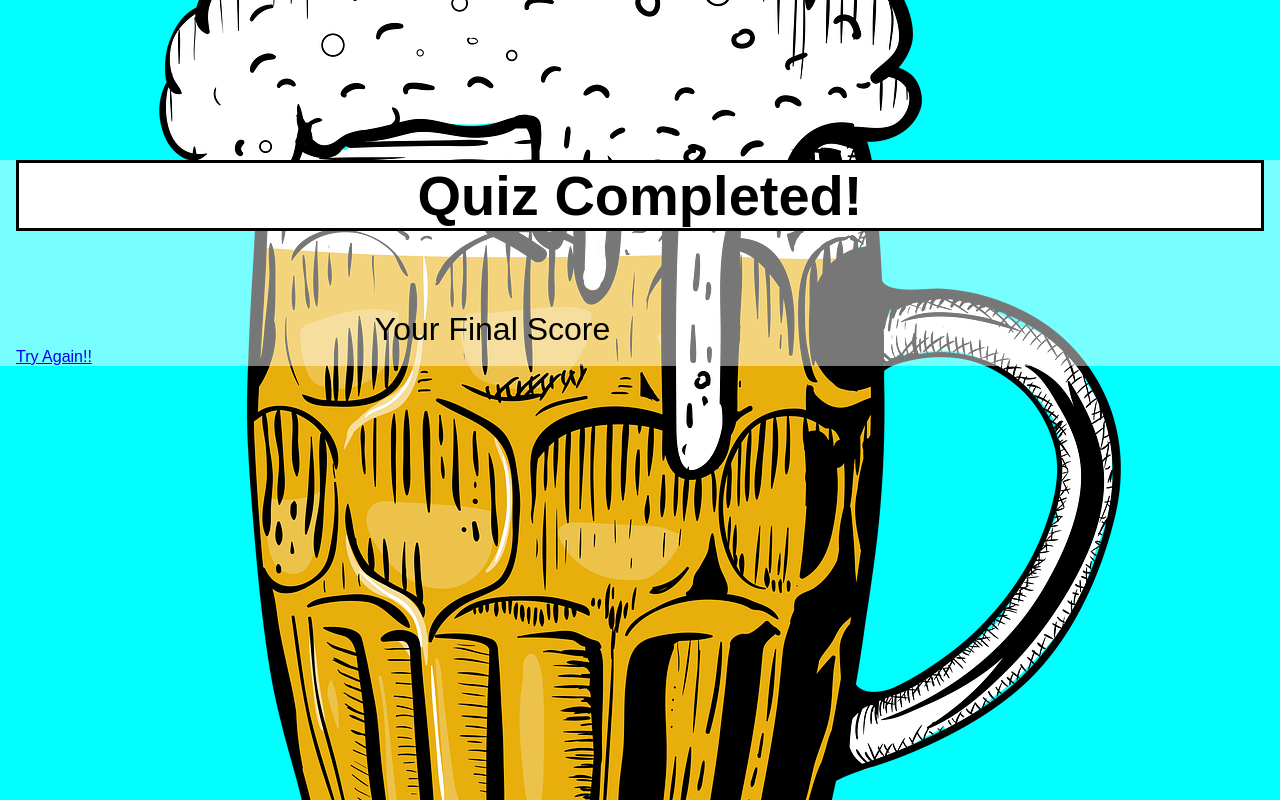
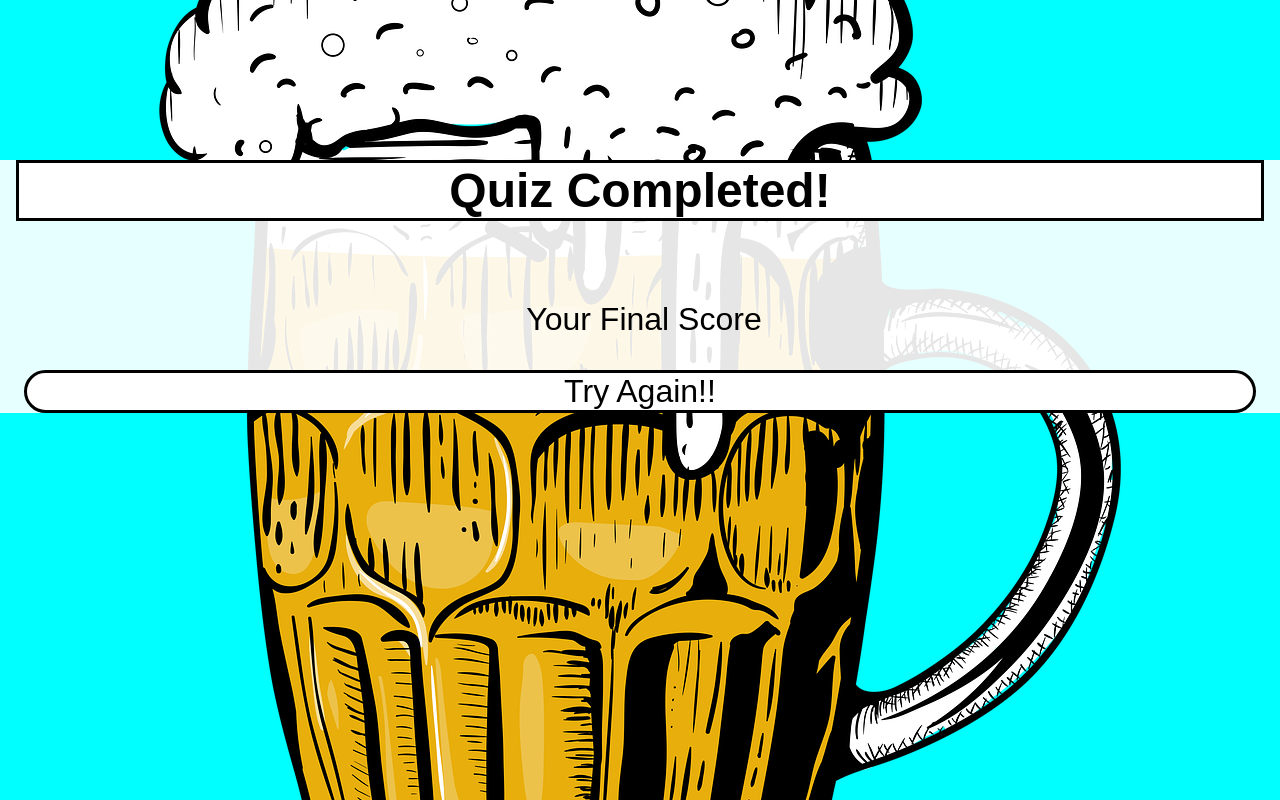
Before and after one commit to julianbohm/pubquiz, a plain HTML site: page end.html in a window 1280 px wide. Drawn offline with Linux system fonts and the light colour scheme; a web font is replaced by a local one.

Commit message:
final styling

```diff
--- a/assets/css/style.css
+++ b/assets/css/style.css
@@ -6,7 +6,7 @@
 }
 
 h1 {
-    font-size: 3.5rem;
+    font-size: 3rem;
     font-weight: 600;
     margin: 10rem 0 5rem;
     background-color: white;
@@ -15,12 +15,6 @@ h1 {
     border: black solid;
 }
 
-
-.wrapper {
-   width: 100%;
-    max-width: 1200px;
-    margin: 0 auto;
-}
 
 /* utilities */
 
@@ -76,6 +70,7 @@ body {
     margin: 2rem 0.5rem;
     font-size: 1rem;
     border: 0.2rem solid black;
+    border-radius: 20px;
     text-decoration: none;
     background-color: rgba(255, 255, 255, 0.7);
 }
@@ -148,16 +143,43 @@ body {
 
 #finalP {
     display: flex;
-    justify-content: space-evenly;
+    justify-content:center;
     text-align: center;
     padding-left: 2rem;
     font-size: 2rem;
 
+}
+
+#finalP > span {
+    padding-left: 1.5rem;
+}
+
+#finalBtn {
+
+    display: flex;
+    justify-content: center;
+    align-items: center;
+    text-align: center;
+    padding: 0;
+    color: black;
+    margin: 2rem 0.5rem;
+    font-size: 2rem;
+    border : 0.2rem solid black;
+    border-radius: 25px;
+    text-decoration: none;
+    background-color: rgba(255, 255, 255, 1);
 
 }
 
+#finalBtn:hover {
+    cursor: pointer;
+    box-shadow: 0 0.5rem 2.5rem 0 rgba(63, 44, 2, 0.767);
+    transform: translateY(-0.5rem);
+    transition: transform 500ms;
+}
+
 #end {
-    background-color: rgba(255, 255, 255, 0.466);
+    background-color: rgba(255, 255, 255, 0.9);
     padding: 0 1rem;
 
 }
--- a/end.html
+++ b/end.html
@@ -18,9 +18,9 @@
 <body>
     <div id="end">
         <h1>Quiz Completed!</h1>
-        <div class="end-btn">
+        <div>
             <p  id="finalP">Your Final Score  <span id="finalScore"></span></p>
-            <a  href="index.html">Try Again!!</a>
+            <a id="finalBtn"  href="index.html" >Try Again!!</a>
           </div>
     </div>
 
```
Also changed, not shown: index.html (+7 -0 lines), 1 other file.
